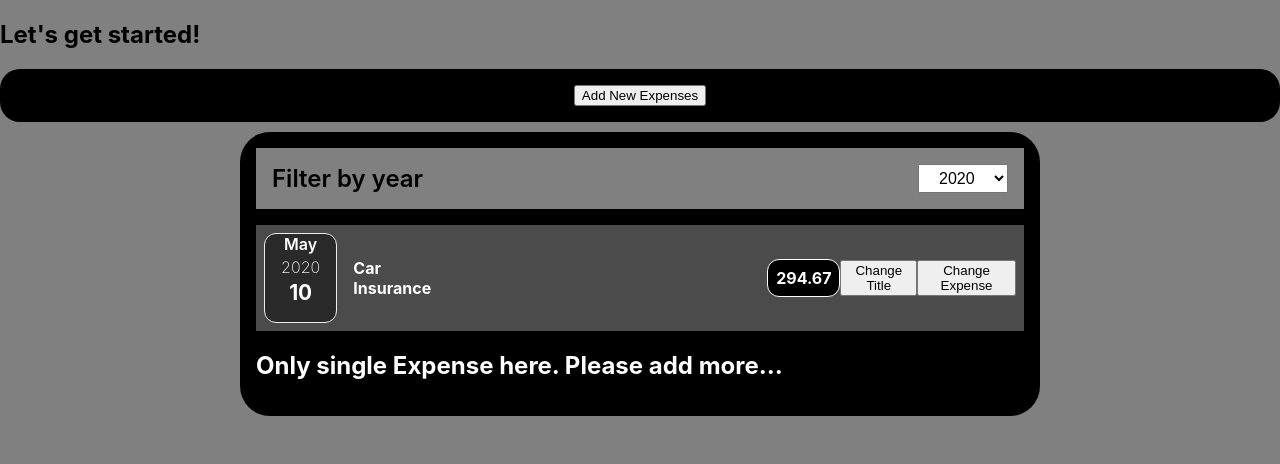
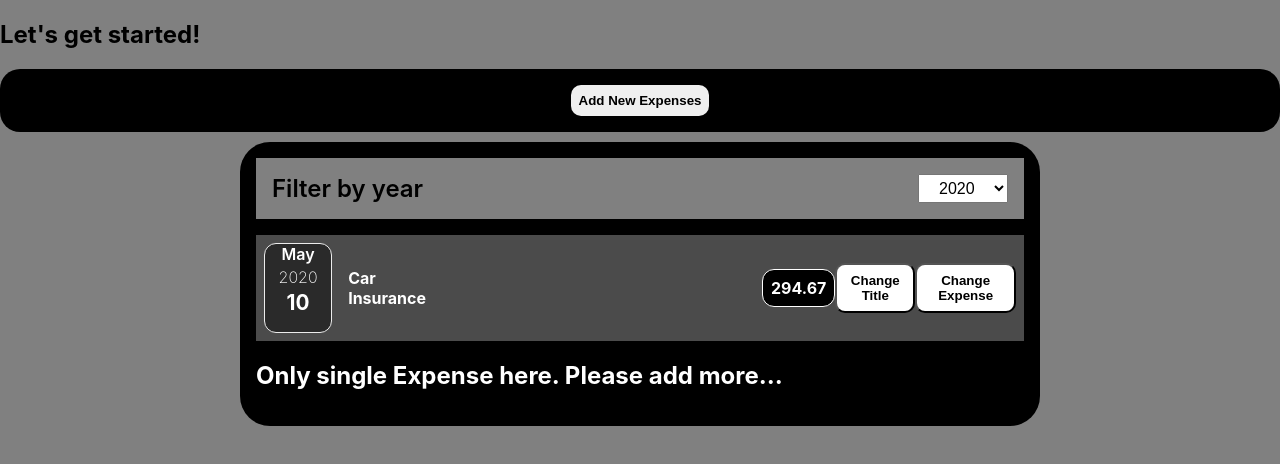
Before and after one commit to shubhamkumar123456/react-expense-track-app, a React (Create React App) app: page / in a window 1280 px wide. Shown: the top 464 px of the page. Built offline with nearby package versions, Linux system fonts and the light colour scheme.

Commit message:
updated css

```diff
--- a/src/components/Expenses/ExpenseForm.css
+++ b/src/components/Expenses/ExpenseForm.css
@@ -5,6 +5,7 @@
 .expense-form-form {
   display: flex;
   flex-direction: row;
+  align-items: center;
   padding: 1rem;
   gap: 0.5rem;
   background-color: grey;
@@ -25,3 +26,16 @@
 .nullbtn {
   display: none;
 }
+.expense-form button{
+  padding: 0.5rem;
+  border-radius: 10px;
+  /* box-shadow: 0 0 5px 2px white; */
+  font-weight: 600;
+  border:none;
+  cursor: pointer;
+}
+.expense-form-form input{
+  border-radius: 10px;
+  border: none;
+  padding: 0.5rem;
+}
--- a/src/components/Expenses/ExpenseItem.css
+++ b/src/components/Expenses/ExpenseItem.css
@@ -35,6 +35,13 @@
     padding: 0.5rem;
     border-radius: 12px;
 }
+.expense-item button{
+    background-color: white;
+    padding: 0.5rem;
+    color:black;
+    font-weight: 600;
+    border-radius: 10px;
+}
 
 @media (min-width:580px){
     .expense-item__description{
```
